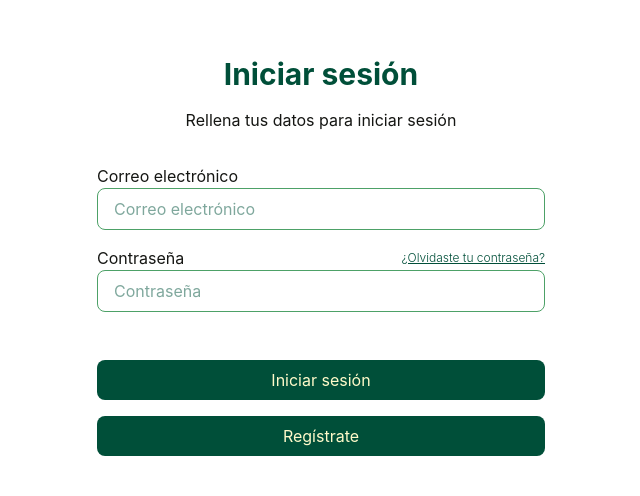
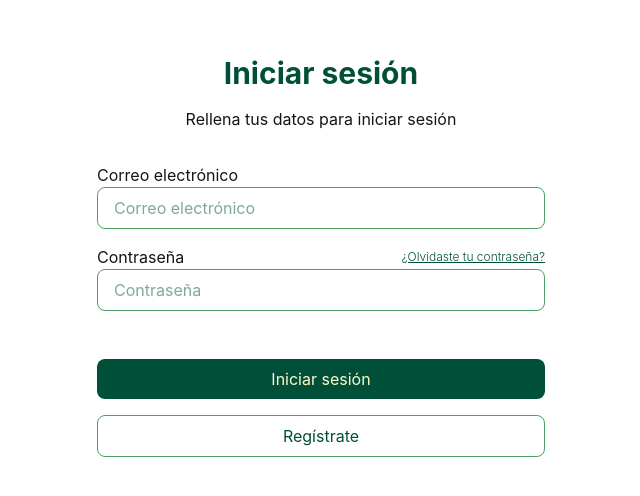
Before and after one commit to Seezly/biyuyo_erp, a Vue app in the folder frontend/: page /login in a window 1280 px wide. Shown: the part 144-640 px from the top of the page, without its empty margins (319-959 px from the left). Built offline with nearby package versions, Linux system fonts and the light colour scheme; no server answers.

Commit message:
fix: added RouterLink on Register button to redirect to the right route. Logout route added

```diff
--- a/frontend/src/components/Auth/LoginForm.vue
+++ b/frontend/src/components/Auth/LoginForm.vue
@@ -1,5 +1,6 @@
 <script setup lang="ts">
 import { ref } from 'vue'
+import { RouterLink } from 'vue-router'
 
 import { apiFetch } from '@/utils/helpers'
 
@@ -53,7 +54,9 @@ const submit = async () => {
 			</div>
 			<InputItem v-model="form.password" type="password" name="password" placeholder="Contraseña" />
 		</label>
-		<ButtonItem @click.prevent="submit" text="Iniciar sesión" />
-		<ButtonItem text="Regístrate" type="outlined" />
+		<ButtonItem @click="submit" text="Iniciar sesión" />
+		<RouterLink to="/register" class="w-full">
+			<ButtonItem text="Regístrate" variant="outlined" />
+		</RouterLink>
 	</form>
 </template>
--- a/frontend/src/router/index.ts
+++ b/frontend/src/router/index.ts
@@ -21,6 +21,12 @@ const router = createRouter({
 			name: 'Dashboard',
 			component: () => import('@/pages/DashboardView.vue'),
 			meta: { requiresAuth: true },
+		},
+		{
+			path: '/logout',
+			name: 'Logout',
+			component: () => import('@/pages/Auth/LogoutView.vue'),
+			meta: { guestOnly: true },
 		},
 	],
 })
```
